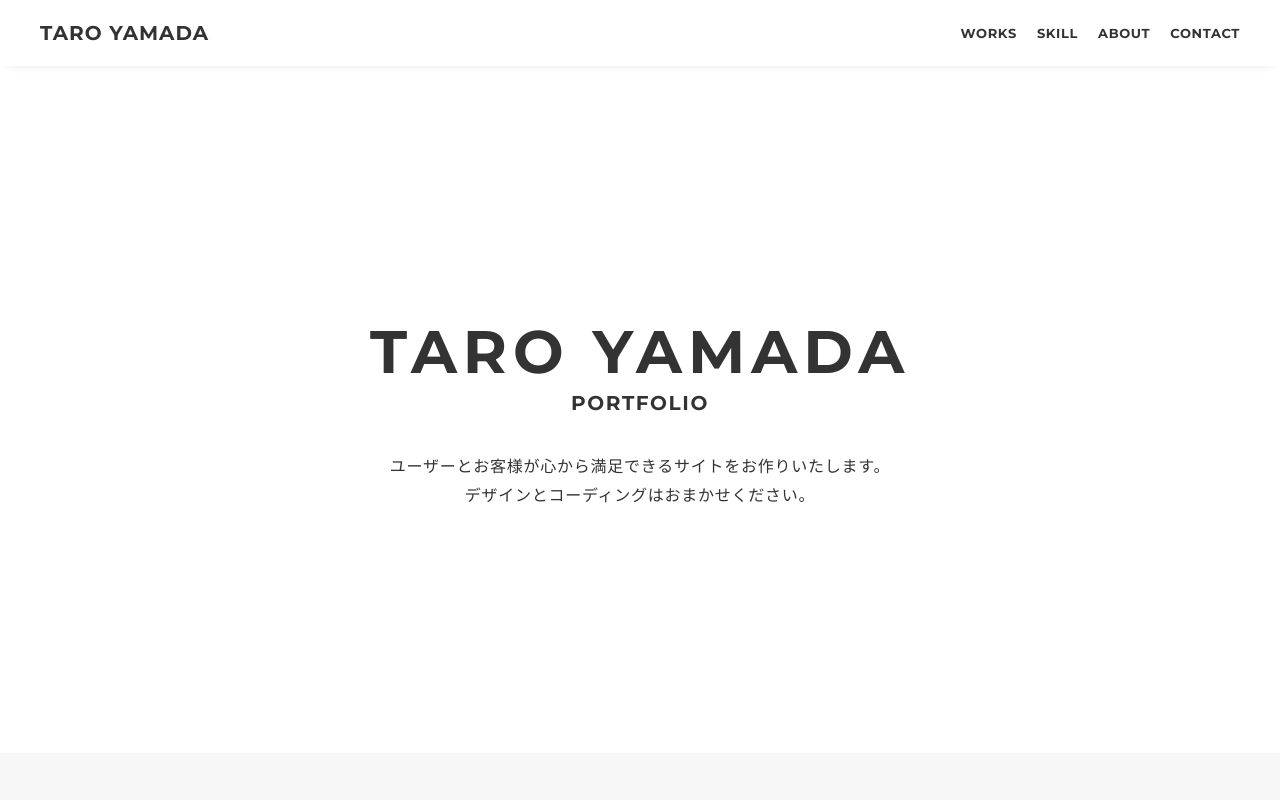
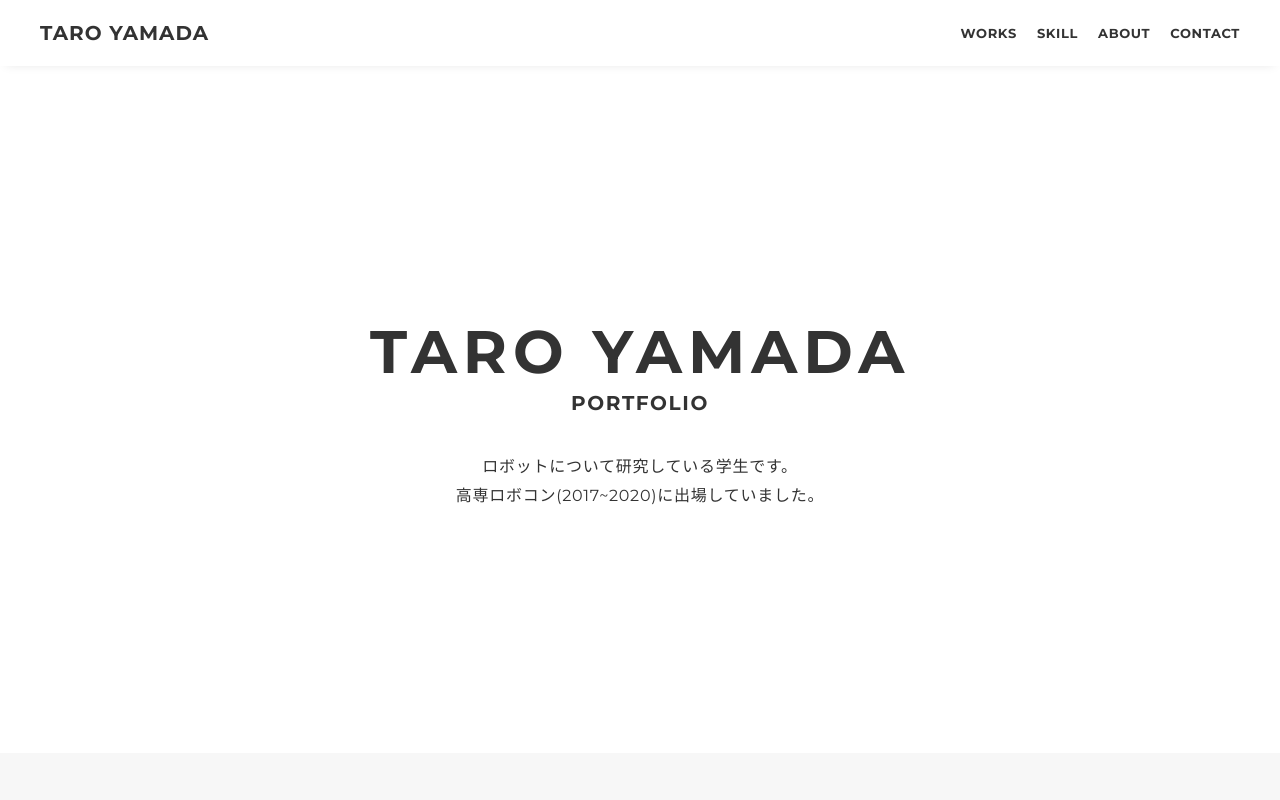
Before and after one commit to Autumn60/Autumn60.github.io, a plain HTML site: page index.html in a window 1280 px wide. Shown: the top 800 px of the page. Drawn offline with nearby package versions, Linux system fonts and the light colour scheme.

Commit message:
Update mv

```diff
--- a/index.html
+++ b/index.html
@@ -4,12 +4,12 @@
   <meta charset="utf-8">
   <meta name="viewport" content="width=device-width,initial-scale=1">
   <meta property='og:type' content='website'>
-  <meta property='og:title' content='WebデザイナーTARO YAMADA ポートフォリオ'>
+  <meta property='og:title' content='原田 燿郎 ポートフォリオ'>
   <meta property='og:url' content='URLが入る'>
-  <meta property='og:description' content='TARO YAMADAのポートフォリオサイトです。'>
+  <meta property='og:description' content='原田 燿郎 のポートフォリオサイトです。'>
   <meta property="og:image" content="img/ogp.png">
-  <meta name="description" content="TARO YAMADAのポートフォリオサイトです" />
-  <title>TARO YAMADA ポートフォリオ</title>
+  <meta name="description" content="原田 燿郎のポートフォリオサイトです" />
+  <title>原田 燿郎 ポートフォリオ</title>
   <link rel="preconnect" href="https://fonts.gstatic.com">
   <link href="https://fonts.googleapis.com/css2?family=Montserrat:wght@400;700&display=swap" rel="stylesheet">
   <link href="https://fonts.googleapis.com/css?family=Material+Icons+Outlined" rel="stylesheet">
@@ -48,8 +48,8 @@
           <p class="mv-title">TARO YAMADA</p>
           <p class="mv-subtitle">PORTFOLIO</p>
           <p class="mv-text">
-            ユーザーとお客様が心から満足できる<br class="sp-only">サイトをお作りいたします。<br>
-            デザインとコーディングは<br class="sp-only">おまかせください。<br>
+            ロボットについて研究<br class="sp-only">している学生です。<br>
+            高専ロボコン(2017~2020)に<br class="sp-only">出場していました。<br>
           </p>
         </div>
       </div>
```
